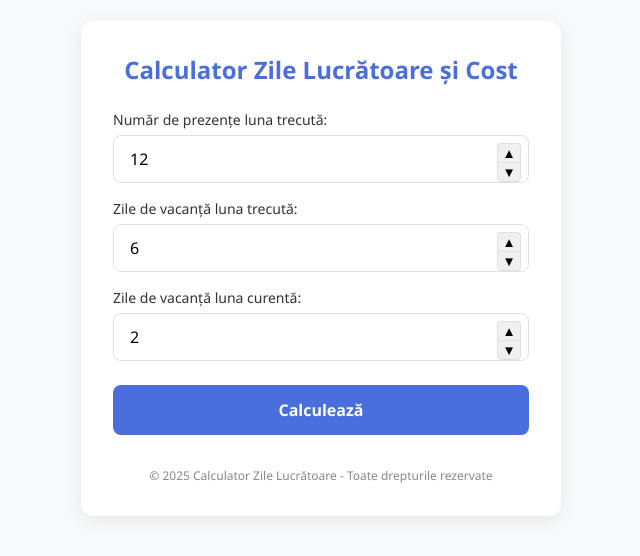
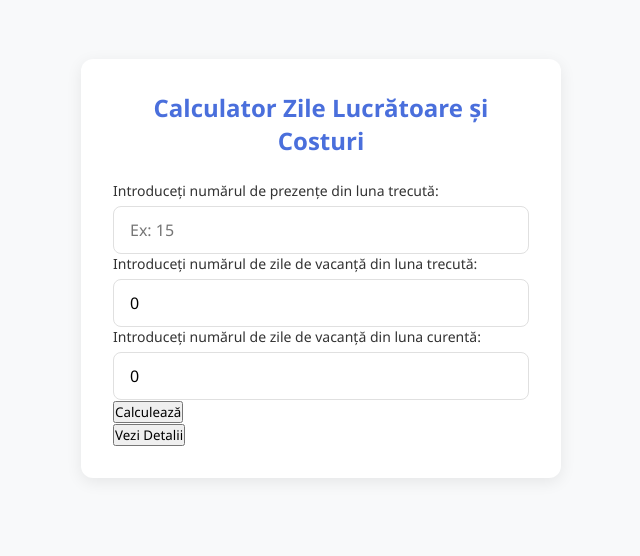
Before and after one commit to haudi1991/calcul_masa, a plain HTML site: page index.html in a window 1280 px wide. Shown: the part 132-688 px from the top of the page, without its empty margins (319-959 px from the left). Drawn offline with Linux system fonts and the light colour scheme.

Commit message:
Update index.html

```diff
--- a/index.html
+++ b/index.html
@@ -3,56 +3,29 @@
 <head>
     <meta charset="UTF-8">
     <meta name="viewport" content="width=device-width, initial-scale=1.0">
-    <title>Calculator Zile Lucrătoare</title>
+    <title>Calculator Zile Lucrătoare și Costuri</title>
     <link rel="stylesheet" href="style.css">
 </head>
 <body>
     <div class="container">
-        <h1>Calculator Zile Lucrătoare și Cost</h1>
-
-        <div class="input-group">
-            <label for="prezente">Număr de prezențe luna trecută:</label>
-            <div class="input-container">
-                <input type="number" id="prezente" min="0" value="12" placeholder="Introduceți numărul de prezențe">
-                <div class="spinner">
-                    <button onclick="incrementValue('prezente')">▲</button>
-                    <button onclick="decrementValue('prezente')">▼</button>
-                </div>
-            </div>
+        <h1>Calculator Zile Lucrătoare și Costuri</h1>
+        <div class="form-group">
+            <label for="prezente_luna_trecuta">Introduceți numărul de prezențe din luna trecută:</label>
+            <input type="number" id="prezente_luna_trecuta" placeholder="Ex: 15">
         </div>
-
-        <div class="input-group">
-            <label for="vacanta_trecuta">Zile de vacanță luna trecută:</label>
-            <div class="input-container">
-                <input type="number" id="vacanta_trecuta" min="0" value="6" placeholder="Introduceți zilele de vacanță">
-                <div class="spinner">
-                    <button onclick="incrementValue('vacanta_trecuta')">▲</button>
-                    <button onclick="decrementValue('vacanta_trecuta')">▼</button>
-                </div>
-            </div>
+        <div class="form-group">
+            <label for="vacanta_luna_trecuta">Introduceți numărul de zile de vacanță din luna trecută:</label>
+            <input type="number" id="vacanta_luna_trecuta" placeholder="Ex: 2" value="0">
         </div>
-
-        <div class="input-group">
-            <label for="vacanta_curenta">Zile de vacanță luna curentă:</label>
-            <div class="input-container">
-                <input type="number" id="vacanta_curenta" min="0" value="2" placeholder="Introduceți zilele de vacanță">
-                <div class="spinner">
-                    <button onclick="incrementValue('vacanta_curenta')">▲</button>
-                    <button onclick="decrementValue('vacanta_curenta')">▼</button>
-                </div>
-            </div>
+        <div class="form-group">
+            <label for="vacanta_luna_curenta">Introduceți numărul de zile de vacanță din luna curentă:</label>
+            <input type="number" id="vacanta_luna_curenta" placeholder="Ex: 3" value="0">
         </div>
-
-        <button class="calculate" onclick="calculeaza()">Calculează</button>
-
-        <div id="rezultat-simplu"></div>
-        <div id="rezultate-detaliate"></div>
-
-        <footer>
-            © 2025 Calculator Zile Lucrătoare - Toate drepturile rezervate
-        </footer>
+        <button id="calculeaza-btn">Calculează</button>
+        <div id="rezultat" class="rezultat"></div>
+        <button id="detalii-btn" class="detalii-btn">Vezi Detalii</button>
+        <div id="detalii" class="detalii" style="display: none;"></div>
     </div>
-
     <script src="script.js"></script>
 </body>
 </html>
```
